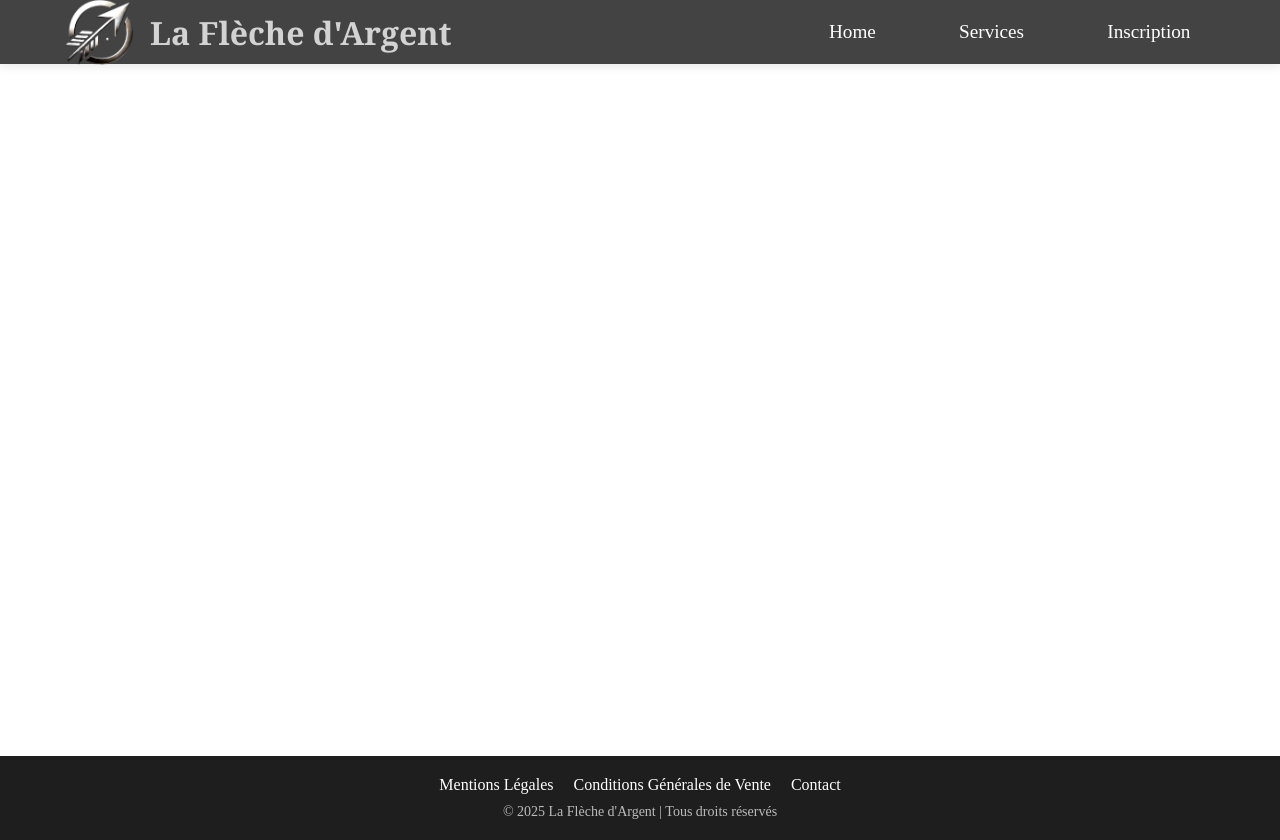
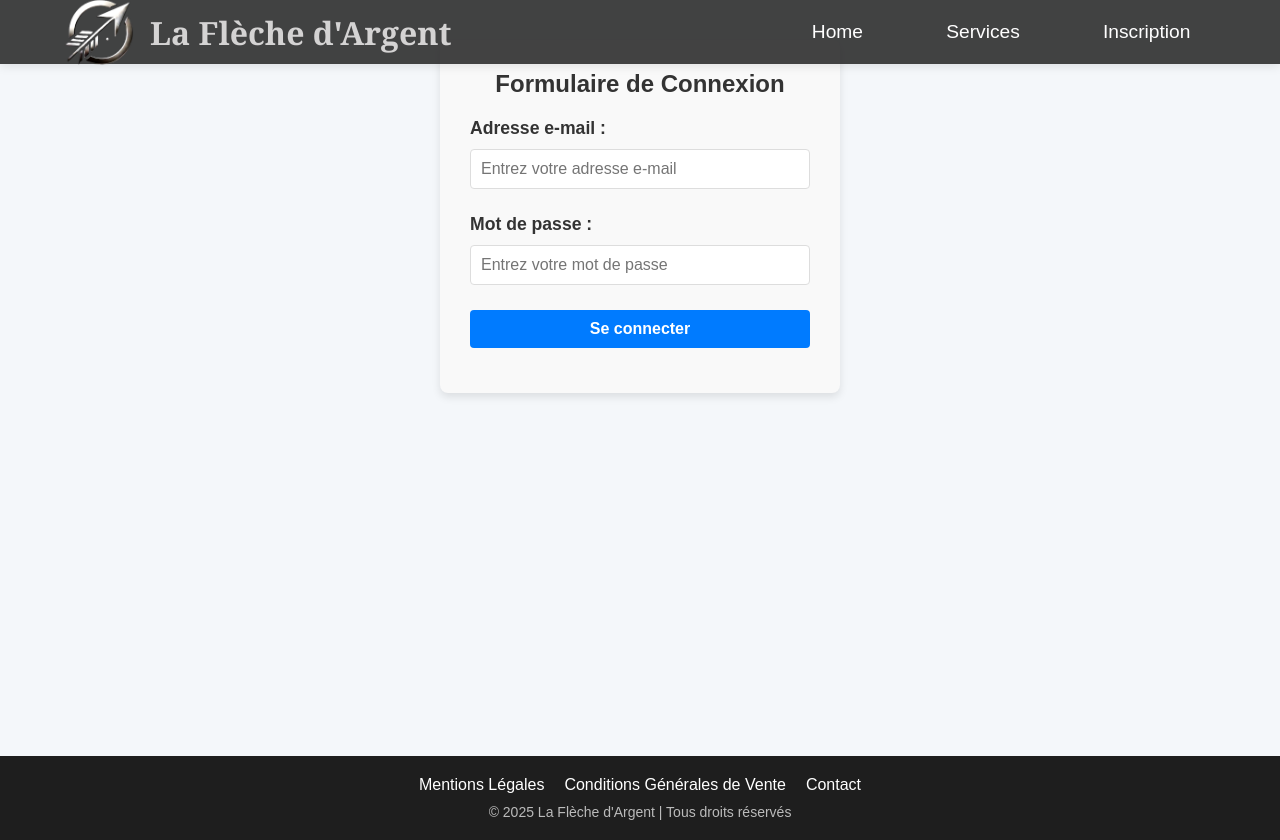
Before and after one commit to mya574/La-Fleche-dArgent-projet, a React (Create React App) app in the folder frontend/: page /connexion in a window 1280 px wide. Built offline with nearby package versions, Linux system fonts and the light colour scheme.

Commit message:
feat(controller):inscription ok connexion manque token

```diff
--- a/frontend/src/App.js
+++ b/frontend/src/App.js
@@ -9,6 +9,7 @@ import UserProfile from './pages/UserProfile';
 import Admin from './pages/Admin';
 import About from './pages/About';
 import Contact from './pages/Contact';
+import Connexion from './pages/Connexion';
 
 import Header from './components/Header';
 import Footer from './components/Footer';
@@ -30,6 +31,7 @@ function App() {
           <Route path="/contact" element={<Contact />} />
           <Route path="/admin" element={<Admin />} />
           <Route path="/inscription" element={<Inscription />} />
+          <Route path="/connexion" element={<Connexion />} />
           <Route path="/user-profile" element={<UserProfile />} />
         </Routes>
       </main>
--- /dev/null
+++ b/frontend/src/pages/Connexion.css
@@ -0,0 +1,97 @@
+/* Style global pour le formulaire de connexion */
+.connexion-form {
+    width: 100%;
+    max-width: 400px;
+    margin: 0 auto;
+    padding: 30px;
+    background-color: #f9f9f9;
+    border-radius: 8px;
+    box-shadow: 0 4px 8px rgba(0, 0, 0, 0.1);
+  }
+
+  .connexion-form h1 {
+    text-align: center;
+    color: #333;
+    margin-bottom: 20px;
+    font-size: 24px;
+  }
+
+  .form-group {
+    margin-bottom: 15px;
+  }
+
+  .form-group label {
+    display: block;
+    font-weight: bold;
+    margin-bottom: 5px;
+    color: #333;
+  }
+
+  .form-group input {
+    width: 100%;
+    padding: 10px;
+    margin-top: 5px;
+    border: 1px solid #ddd;
+    border-radius: 4px;
+    font-size: 16px;
+    outline: none;
+  }
+
+  .form-group input:focus {
+    border-color: #007bff;
+  }
+
+  .form-group textarea {
+    width: 100%;
+    padding: 10px;
+    margin-top: 5px;
+    border: 1px solid #ddd;
+    border-radius: 4px;
+    font-size: 16px;
+    resize: vertical;
+    outline: none;
+  }
+
+  .form-group textarea:focus {
+    border-color: #007bff;
+  }
+
+  /* Erreur */
+  .error {
+    color: red;
+    font-size: 14px;
+    margin-top: 5px;
+  }
+
+  /* Style pour le bouton de soumission */
+  .form-group button {
+    width: 100%;
+    padding: 10px;
+    background-color: #007bff;
+    border: none;
+    border-radius: 4px;
+    color: white;
+    font-size: 16px;
+    cursor: pointer;
+    transition: background-color 0.3s ease;
+  }
+
+  .form-group button:hover {
+    background-color: #0056b3;
+  }
+
+  /* Style de la page lorsqu'il y a une erreur générale */
+  .error-general {
+    color: red;
+    font-size: 16px;
+    text-align: center;
+    margin-top: 10px;
+  }
+
+  /* Style pour le fond */
+  body {
+    font-family: Arial, sans-serif;
+    background-color: #f4f7fa;
+    margin: 0;
+    padding: 0;
+  }
--- /dev/null
+++ b/frontend/src/pages/Connexion.js
@@ -0,0 +1,131 @@
+import React, { useState } from 'react';
+import './Connexion.css';
+
+const Connexion = () => {
+  // États pour les champs du formulaire et erreurs
+  const [email, setEmail] = useState('');
+  const [password, setPassword] = useState('');
+  const [emailError, setEmailError] = useState('');
+  const [passwordError, setPasswordError] = useState('');
+  const [formError, setFormError] = useState('');
+
+  // Fonction pour gérer les changements dans les champs du formulaire
+  const handleChange = (e) => {
+    const { id, value } = e.target;
+    if (id === 'email') setEmail(value);
+    if (id === 'password') setPassword(value);
+  };
+
+  // Validation de l'adresse email
+  const validateEmail = () => {
+    const regex = /^[a-zA-Z0-9._%+-]+@[a-zA-Z0-9.-]+\.[a-zA-Z]{2,}$/;
+    if (!regex.test(email)) {
+      setEmailError('Veuillez entrer un e-mail valide.');
+      return false;
+    }
+    setEmailError('');
+    return true;
+  };
+
+  // Validation du mot de passe (au moins 8 caractères)
+  const validatePassword = () => {
+    if (password.length < 8) {
+      setPasswordError('Le mot de passe doit contenir au moins 8 caractères.');
+      return false;
+    }
+    setPasswordError('');
+    return true;
+  };
+
+  // Soumission du formulaire
+  const handleSubmit = (e) => {
+    e.preventDefault();
+
+    // Validation du formulaire
+    if (!email || !password) {
+      setFormError('Veuillez remplir tous les champs.');
+      return;
+    }
+
+    if (!validateEmail() || !validatePassword()) {
+      setFormError('Il y a des erreurs dans le formulaire.');
+      return;
+    }
+
+    setFormError('');
+
+    // Envoi des données au backend pour vérifier les informations de connexion
+    const userData = { email, password };
+
+    fetch('http://localhost:3000/users/login', {
+      method: 'POST',
+      headers: {
+        'Content-Type': 'application/json',
+      },
+      body: JSON.stringify(userData),
+    })
+      .then((response) => response.json())
+      .then((data) => {
+        // Vérifier la réponse du serveur
+        if (data.success) {
+          console.log('Connexion réussie !'); // Afficher dans la console
+          console.log('Utilisateur connecté :', data.user); // Afficher les informations de l'utilisateur, si fournies par le backend
+
+          // Redirection ou stockage du token JWT, selon la logique de votre application
+          localStorage.setItem('authToken', data.token); // Sauvegarder le token dans localStorage
+          alert('Connexion réussie !');
+          // Rediriger vers une autre page ou afficher un message d'accueil
+        } else {
+          console.log('Erreur de connexion :', data.message); // Afficher dans la console
+          alert('Erreur de connexion : ' + data.message);
+        }
+      })
+      .catch((error) => {
+        console.error('Erreur réseau :', error);
+        alert('Une erreur est survenue lors de la connexion.');
+      });
+  };
+
+  return (
+    <div className="connexion-form">
+      <h1>Formulaire de Connexion</h1>
+      {formError && <p className="error">{formError}</p>}
+      <form onSubmit={handleSubmit}>
+        {/* Adresse e-mail */}
+        <div className="form-group">
+          <label htmlFor="email">Adresse e-mail :</label>
+          <input
+            type="email"
+            id="email"
+            value={email}
+            onChange={handleChange}
+            placeholder="Entrez votre adresse e-mail"
+            onBlur={validateEmail}
+          />
+          {emailError && <p className="error">{emailError}</p>}
+        </div>
+
+        {/* Mot de passe */}
+        <div className="form-group">
+          <label htmlFor="password">Mot de passe :</label>
+          <input
+            type="password"
+            id="password"
+            value={password}
+            onChange={handleChange}
+            placeholder="Entrez votre mot de passe"
+            onBlur={validatePassword}
+          />
+          {passwordError && <p className="error">{passwordError}</p>}
+        </div>
+
+        {/* Bouton de soumission */}
+        <div className="form-group">
+          <button type="submit">Se connecter</button>
+        </div>
+      </form>
+    </div>
+  );
+};
+
+export default Connexion;
```
